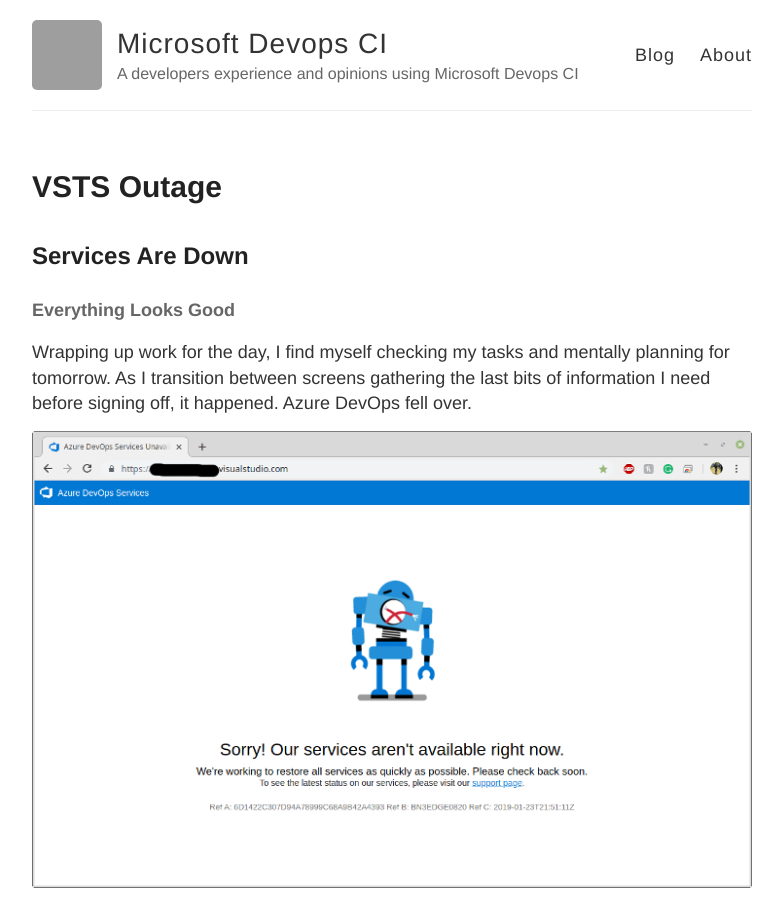
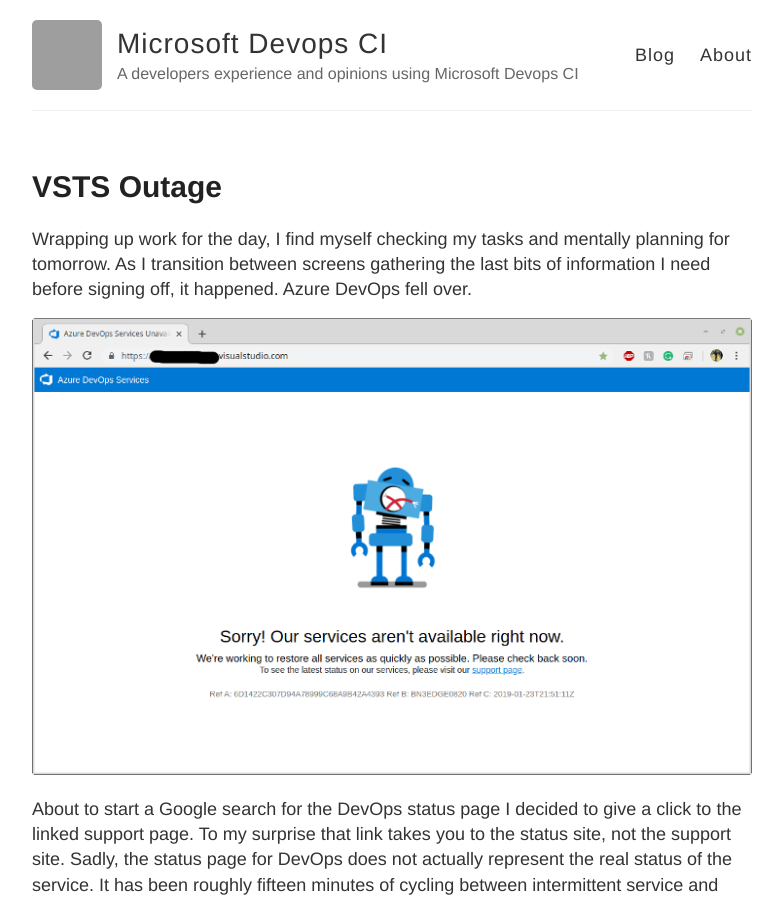
Before and after one commit to ToxicBakery/vsts-devops, a Jekyll site: the page built from _posts/2019-01-23-outages.markdown, in a window 1280 px wide and 900 px high. Shown: the whole window, without its empty margins (248-1031 px from the left). Built offline with Jekyll 4.4.1, drawn with Linux system fonts in a browser that asks for light colours; grey boxes are pictures that could not be loaded.

Commit message:
Update 2019-01-23-outages.markdown
Improving excerpts

```diff
--- a/_posts/2019-01-23-outages.markdown
+++ b/_posts/2019-01-23-outages.markdown
@@ -4,9 +4,6 @@ title:  "VSTS Outage"
 date:   2019-01-23 16:56:00 -0500
 categories: microsoft devops
 ---
-
-## Services Are Down
-#### Everything Looks Good
 
 Wrapping up work for the day, I find myself checking my tasks and mentally planning for tomorrow. As I transition between screens gathering the last bits of information I need before signing off, it happened. Azure DevOps fell over.
 
```
